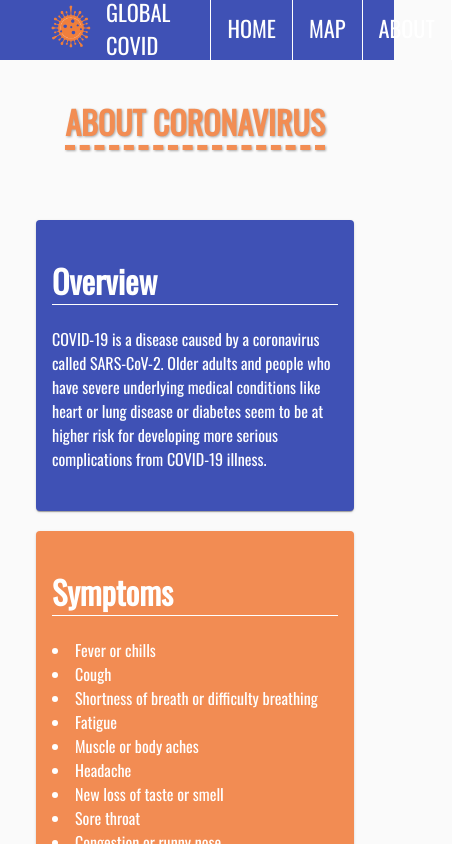
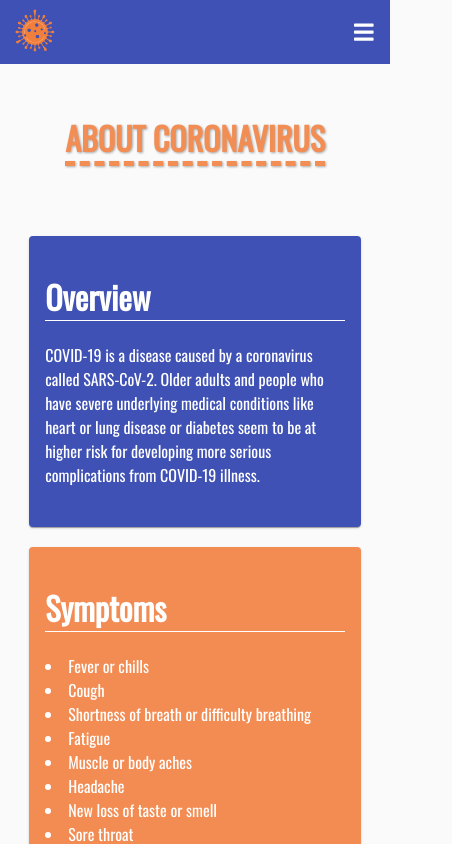
Before and after one commit to sheef-code/global-covid, a React (Create React App) app: page /about in a window 390 px wide. Shown: the top 844 px of the page, 452 px wide, since content can reach past the window. Built offline with nearby package versions, Linux system fonts and the light colour scheme.

Commit message:
implemented mobile responsive menuand improved mobile styling

```diff
--- a/package.json
+++ b/package.json
@@ -3,6 +3,9 @@
   "version": "0.1.0",
   "private": true,
   "dependencies": {
+    "@fortawesome/fontawesome-svg-core": "^1.2.30",
+    "@fortawesome/free-solid-svg-icons": "^5.14.0",
+    "@fortawesome/react-fontawesome": "^0.1.11",
     "@material-ui/core": "^4.9.11",
     "@material-ui/icons": "^4.9.1",
     "@testing-library/jest-dom": "^4.2.4",
--- a/src/App.module.css
+++ b/src/App.module.css
@@ -3,12 +3,15 @@
 body {
   background-color: rgb(250, 250, 250);
   font-family: "Oswald", "Roboto", "Helvetica", "Arial", sans-serif;
+  margin: 0;
+  padding: 0;
 }
 
 .container {
   display: flex;
   align-items: center;
   flex-direction: column;
+  overflow: hidden;
 }
 
 .leaflet-container {
--- a/src/components/Cards/Cards.module.css
+++ b/src/components/Cards/Cards.module.css
@@ -3,6 +3,7 @@
   flex-direction: column;
   align-items: center;
   margin: 50px 0;
+  width: 100%;
 }
 
 .card {
@@ -21,8 +22,15 @@
   border-bottom: 10px solid rgba(255, 0, 0, 0.5);
 }
 
-@media only screen and (max-width: 770px) {
+@media only screen and (max-width: 1000px) {
+  .container {
+    margin-top: 0;
+    margin-bottom: 50px;
+    width: 100%;
+  }
   .card {
     margin: 2% 0 !important;
+    max-width: 100% !important;
+    flex-basis: 100% !important;
   }
 }
--- a/src/components/CountryOptions/CountryOptions.module.css
+++ b/src/components/CountryOptions/CountryOptions.module.css
@@ -5,6 +5,6 @@
 
 @media (max-width: 990px) {
   .formControl {
-    width: 100%;
+    width: 90%;
   }
 }
--- a/src/components/Header/Header.jsx
+++ b/src/components/Header/Header.jsx
@@ -1,28 +1,53 @@
-import React from "react";
+import React, { useState } from "react";
 import { Link } from "react-router-dom";
+import { FontAwesomeIcon } from "@fortawesome/react-fontawesome";
+import { faTimes, faBars } from "@fortawesome/free-solid-svg-icons";
 import logo from "./logo/logo.png";
 import headerStyle from "./Header.module.css";
 
 const Header = () => {
+  const [clicked, setClicked] = useState(false);
+
+  const handleClick = () => {
+    setClicked(!clicked);
+  };
+
+  const linkClick = () => {
+    setClicked(false);
+  };
+
   return (
     <div className={headerStyle.header}>
-      <ul className={headerStyle.wrapper}>
-        <Link to="/">
+      <div className={headerStyle.wrapper}>
+        <Link className={headerStyle.logoWrap} to="/">
           <img className={headerStyle.logo} src={logo} alt="logo" />
         </Link>
+        <div className={headerStyle.menuIcon} onClick={handleClick}>
+          {clicked ? (
+            <FontAwesomeIcon
+              icon={faTimes}
+              style={{ color: "#fff", fontSize: "1.4rem" }}
+            />
+          ) : (
+            <FontAwesomeIcon
+              icon={faBars}
+              style={{ color: "#fff", fontSize: "1.4rem" }}
+            />
+          )}
+        </div>
         <div className={headerStyle.title}>Global Covid</div>
-        <ul className={headerStyle.list}>
-          <Link className={headerStyle.link} to="/">
+        <ul className={clicked ? headerStyle.listActive : headerStyle.list}>
+          <Link className={headerStyle.link} to="/" onClick={linkClick}>
             Home
           </Link>
-          <Link className={headerStyle.link} to="/map">
+          <Link className={headerStyle.link} to="/map" onClick={linkClick}>
             Map
           </Link>
-          <Link className={headerStyle.link} to="/about">
+          <Link className={headerStyle.link} to="/about" onClick={linkClick}>
             About
           </Link>
         </ul>
-      </ul>
+      </div>
     </div>
   );
 };
--- a/src/components/Header/Header.module.css
+++ b/src/components/Header/Header.module.css
@@ -1,7 +1,6 @@
 .header {
   height: 4rem;
-  width: calc(100% + 24px);
-  margin: -12px;
+  width: 100%;
   background: #3f51b5;
   display: flex;
   align-items: center;
@@ -22,8 +21,21 @@
   align-items: center;
   width: 100%;
 }
+.menuIcon {
+  display: none;
+}
+.list a {
+  color: #fff;
+  font-size: 1.4rem;
+  text-transform: uppercase;
+  text-decoration: none;
+}
 
-.wrapper a {
+.listActive {
+  opacity: 1;
+}
+
+.listActive a {
   color: #fff;
   font-size: 1.4rem;
   text-transform: uppercase;
@@ -45,3 +57,61 @@
 .link:hover {
   background: #6270c2;
 }
+
+@media (max-width: 1000px) {
+  .logoWrap {
+    width: 100%;
+    display: flex;
+    justify-content: flex-start;
+  }
+
+  .title {
+    display: none;
+  }
+  .listActive {
+    display: flex;
+    opacity: 1;
+    flex-direction: column;
+    width: 100%;
+    height: 172px;
+    color: #fff;
+    position: absolute;
+    top: 46px;
+    left: 0px;
+    z-index: 10000;
+    background: #3f51b5;
+    transition: all 200ms ease-in;
+    padding: 0rem;
+    border-top: 1px dashed #fff;
+    box-shadow: 0px 5px 5px 0px #ccc;
+  }
+  .menuIcon {
+    display: flex;
+    justify-content: flex-end;
+    width: 100%;
+    padding: 0rem 1rem;
+  }
+  .list {
+    display: none;
+  }
+
+  .link {
+    border-left: none;
+    border-bottom: 1px dashed #fff;
+    padding-left: 0.5rem;
+    padding-bottom: 0.5rem;
+    justify-content: center;
+    display: flex;
+  }
+
+  .link:last-child {
+    margin: 0rem;
+    border-left: none;
+    border-right: none;
+    border-bottom: 1px dashed #fff;
+    padding-left: 0.5rem;
+    padding-bottom: 0.5rem;
+    justify-content: center;
+    display: flex;
+  }
+}
--- a/src/components/Map/Map.jsx
+++ b/src/components/Map/Map.jsx
@@ -5,7 +5,6 @@ import "leaflet/dist/leaflet.css";
 import "./Map.styles.css";
 
 const Map = ({ countries, casesType, center, zoom }) => {
-  console.log(center);
   return (
     <div className="map">
       <LeafletMap center={center} zoom={zoom} style={{ width: "100%" }}>
--- a/src/components/Table/Table.jsx
+++ b/src/components/Table/Table.jsx
@@ -5,9 +5,10 @@ import numeral from "numeral";
 function Table({ countries }) {
   let id = 1;
   return (
-    <div className={styles.table}>
+    <table className={styles.table}>
+      <tbody>
         {countries.map((country) => (
-        <tr>
+          <tr key={id}>
             <td>{id++}</td>
             <td>{country.country}</td>
             <td>
@@ -15,7 +16,8 @@ function Table({ countries }) {
             </td>
           </tr>
         ))}
-    </div>
+      </tbody>
+    </table>
   );
 }
 
--- a/src/components/Table/Table.module.css
+++ b/src/components/Table/Table.module.css
@@ -4,6 +4,7 @@
   color: #000;
   background-color: white;
   height: 460px;
+  width: 100%;
 }
 
 .table tr {
--- a/src/pages/AboutPage/AboutPage.jsx
+++ b/src/pages/AboutPage/AboutPage.jsx
@@ -4,6 +4,7 @@ import { information } from "../../information/information";
 import styles from "./AboutPage.module.css";
 
 const AboutPage = () => {
+  let keyValue = 1;
   return (
     <div className={styles.app}>
       <div className={styles.app__header}>
@@ -21,13 +22,13 @@ const AboutPage = () => {
             <h1>Symptoms</h1>
             <p>
               {information.symptoms.map((symptom) => (
-                <li>{symptom}</li>
+                <li key={keyValue++}>{symptom}</li>
               ))}
             </p>
             <span style={{ color: "#000" }}>Seek help if you experience:</span>
             <p>
               {information.emergency.map((problem) => (
-                <li>{problem}</li>
+                <li key={keyValue++}>{problem}</li>
               ))}
             </p>
           </CardContent>
@@ -37,7 +38,7 @@ const AboutPage = () => {
             <h1>Prevention</h1>
             <p>
               {information.prevention.map((help) => (
-                <li>{help}</li>
+                <li key={keyValue++}>{help}</li>
               ))}
             </p>
           </CardContent>
@@ -47,7 +48,7 @@ const AboutPage = () => {
             <h1>Treatment</h1>
             <p>
               {information.treatment.map((treat) => (
-                <li>{treat}</li>
+                <li key={keyValue++}>{treat}</li>
               ))}
             </p>
           </CardContent>
--- a/src/pages/MapPage/MapPage.jsx
+++ b/src/pages/MapPage/MapPage.jsx
@@ -11,7 +11,7 @@ const MapPage = () => {
   const [tableData, setTableData] = useState([]);
   const [casesType] = useState("cases");
   const [mapCenter] = useState({ lat: 34.80746, lng: -40.4796 });
-  const [mapZoom] = useState(3);
+  const [mapZoom] = useState(2);
 
   useEffect(() => {
     const getCountriesData = async () => {
--- a/src/util/util.js
+++ b/src/util/util.js
@@ -2,7 +2,7 @@ import React from "react";
 import numeral from "numeral";
 import { Circle, Popup } from "react-leaflet";
 
-const casesTypeColors = {
+export const casesTypeColors = {
   cases: {
     hex: "#CC1034",
     rgb: "rgb(204, 16, 52)",
@@ -35,9 +35,11 @@ export const sortData = (data) => {
   return sortedData;
 };
 
+let id = 1;
 export const showDataOnMap = (data, casesType = "cases") =>
   data.map((country) => (
     <Circle
+      key={id++}
       center={[country.countryInfo.lat, country.countryInfo.long]}
       color={casesTypeColors[casesType].hex}
       fillColor={casesTypeColors[casesType].hex}
```
Also changed, not shown: 1 other file (tests, documents, lock files or other folders). Lines whose indentation alone changed are shown as unchanged.
